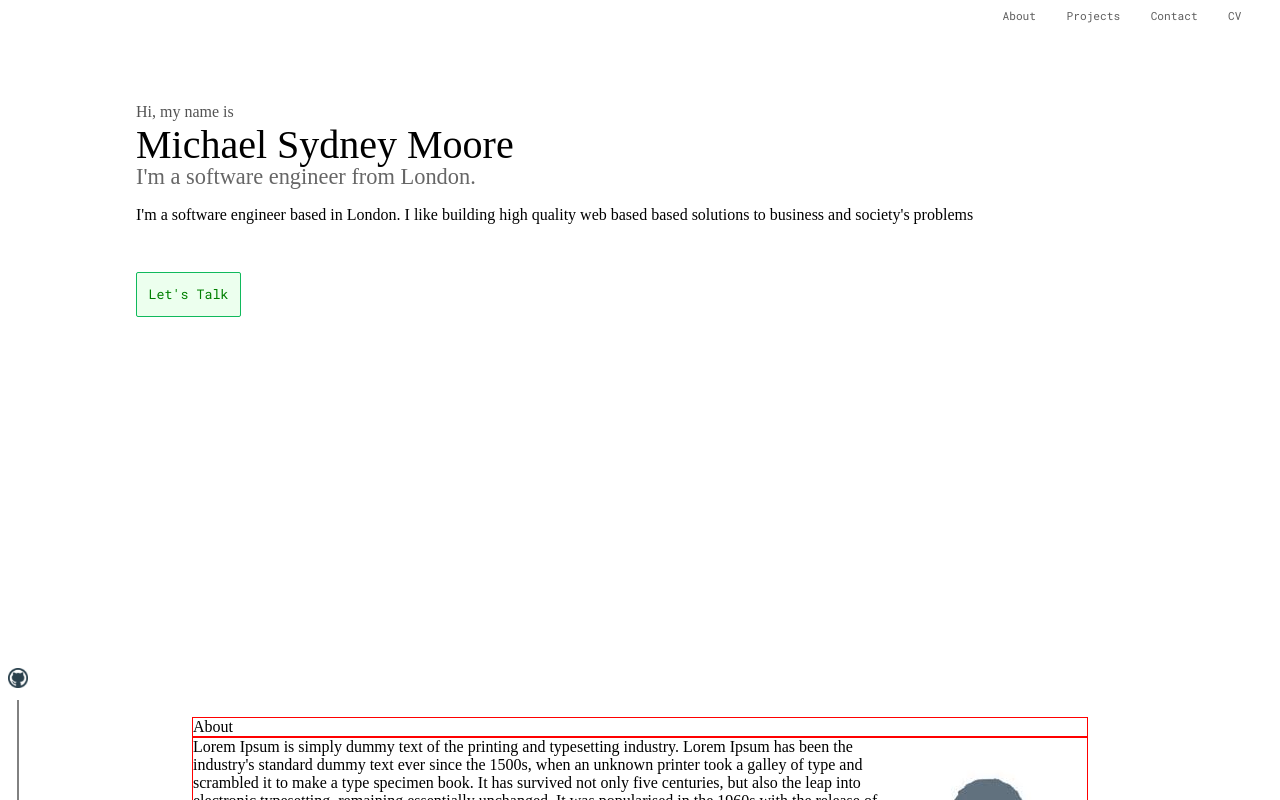
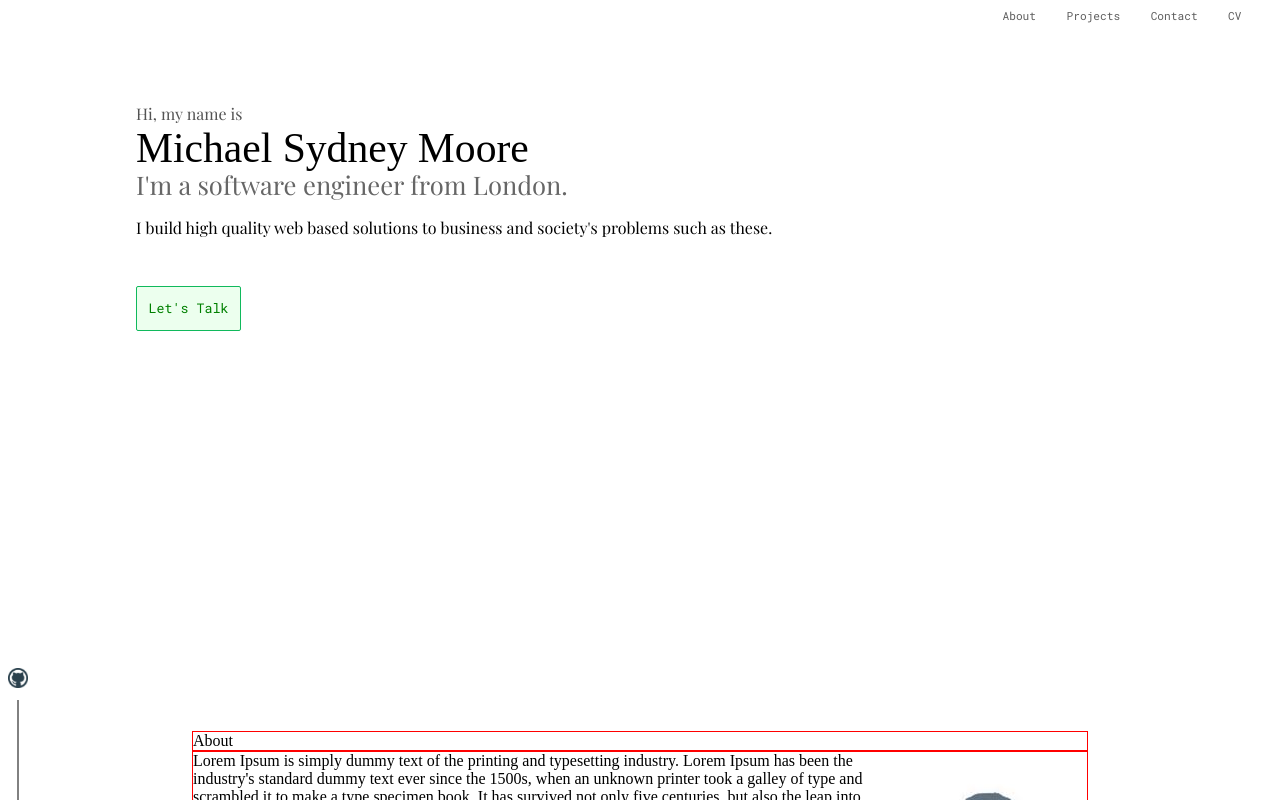
Before and after one commit to msmfa/portfolio, a React (Create React App) app: page / in a window 1280 px wide. Shown: the top 800 px of the page. Built offline with nearby package versions, Linux system fonts and the light colour scheme.

Commit message:
Changed fonts on header comp

```diff
--- a/public/index.html
+++ b/public/index.html
@@ -5,6 +5,10 @@
     <link rel="icon" href="%PUBLIC_URL%/favicon.ico" />
     <link
       href="https://fonts.googleapis.com/css?family=Roboto+Mono:300,400&display=swap"
+      rel="stylesheet"
+    />
+    <link
+      href="https://fonts.googleapis.com/css?family=Playfair+Display|Roboto+Mono:300,400&display=swap"
       rel="stylesheet"
     />
     <meta name="viewport" content="width=device-width, initial-scale=1" />
--- a/src/App.css
+++ b/src/App.css
@@ -38,15 +38,18 @@
 }
 .header-top {
   color: rgb(83, 83, 83);
+  font-family: "Playfair Display", serif;
 }
 .header-middle {
-  font-size: 2.5em;
+  font-size: 2.6em;
 }
 .header-bottom {
-  font-size: 1.4em;
+  font-size: 1.6em;
   color: rgb(102, 102, 102);
   margin-top: -0.2em;
+  font-family: "Playfair Display", serif;
 }
 .header-text {
   margin-top: 1em;
+  font-family: "Playfair Display", serif;
 }
--- a/src/components/Header.js
+++ b/src/components/Header.js
@@ -10,8 +10,8 @@ function Header() {
           I'm a software engineer from London.
         </div>
         <p className="header-text">
-          I'm a software engineer based in London. I like building high quality
-          web based based solutions to business and society's problems{" "}
+          I build high quality web based solutions to business and society's
+          problems such as these.{" "}
         </p>
       </div>
     </>
```
